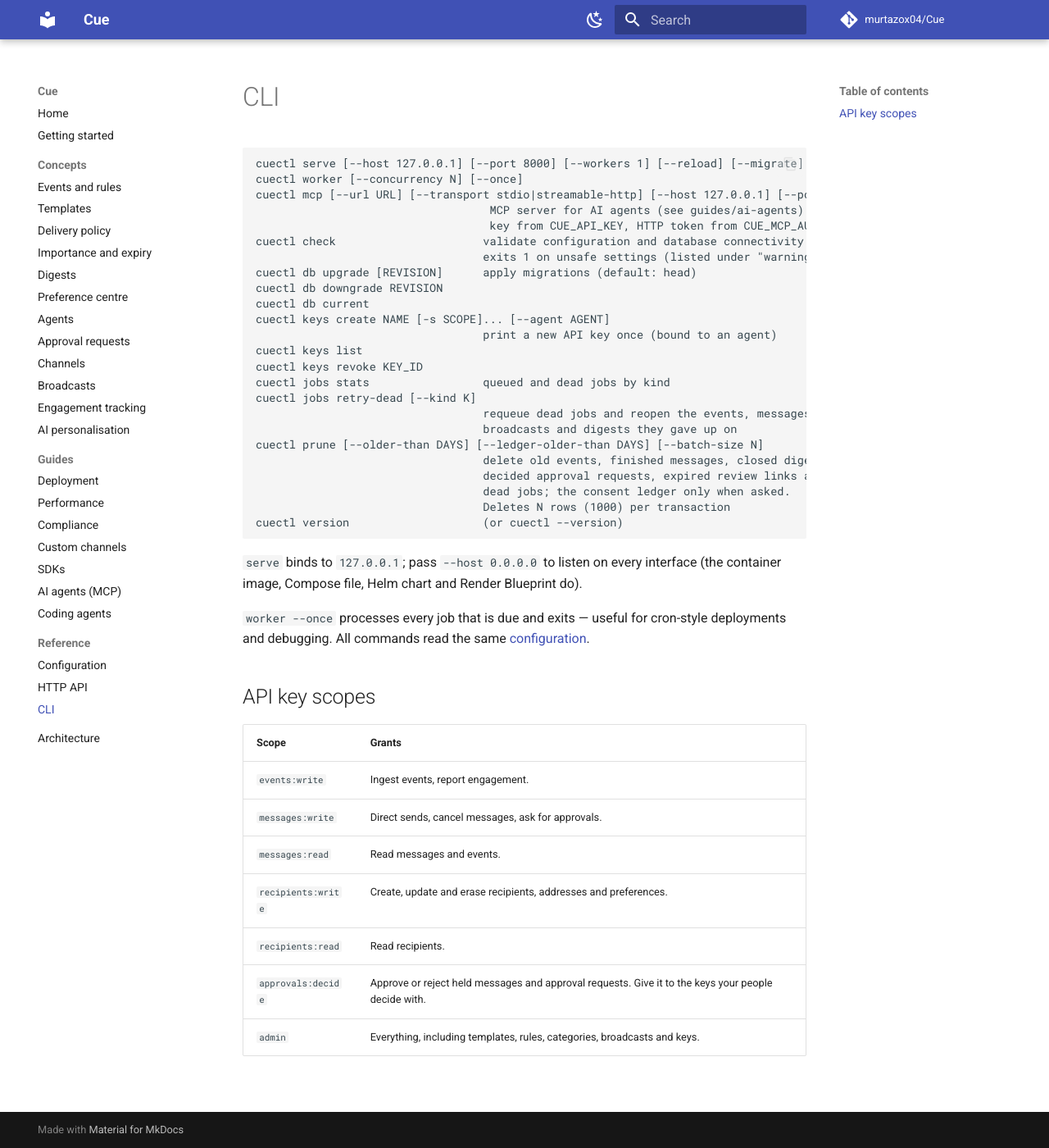
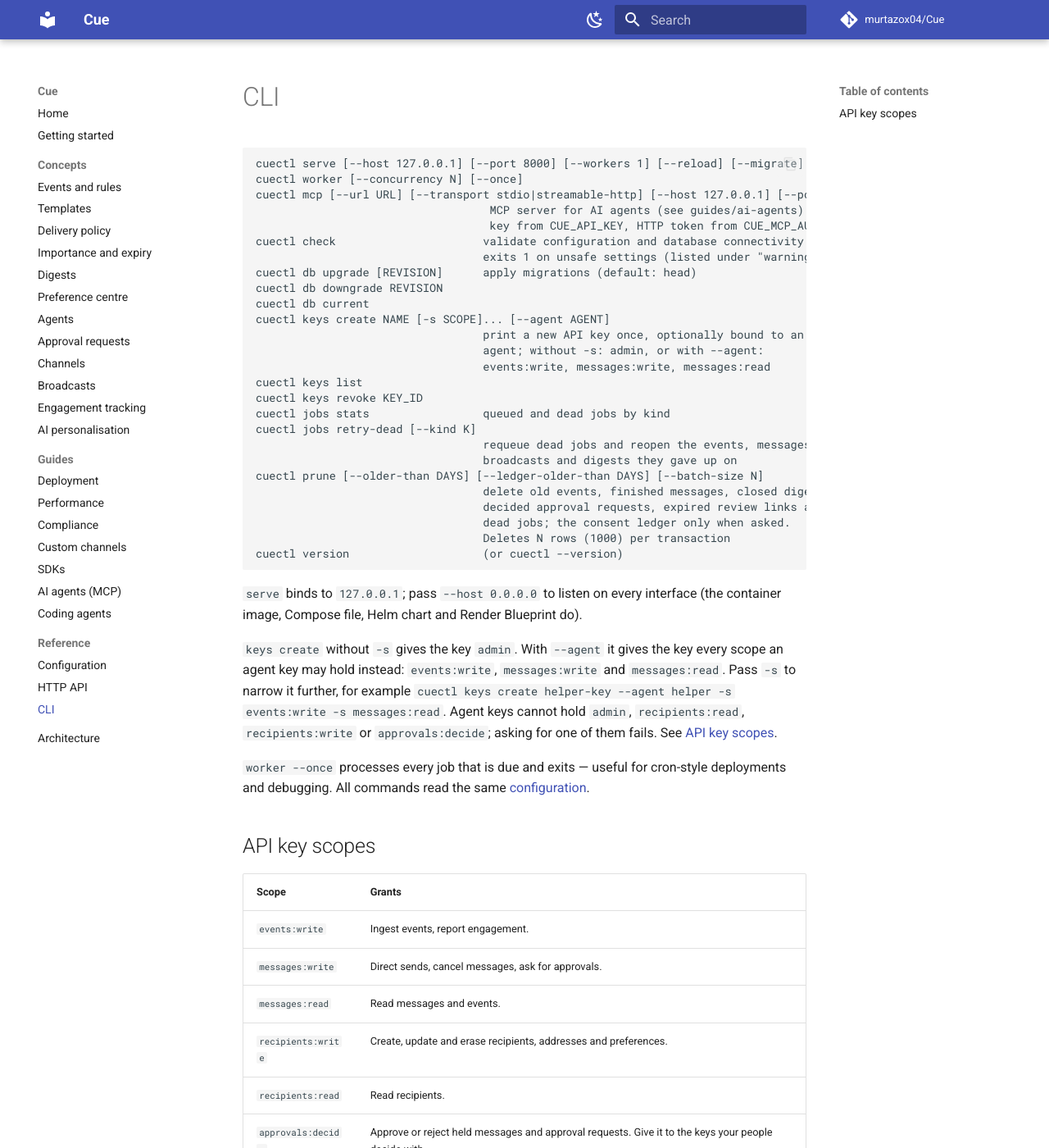
Before and after one commit to murtazox04/Cue, an MkDocs documentation site: the page built from docs/reference/cli.md, in a window 1280 px wide and 1400 px high. Shown: the whole window at 82% size. Built offline with MkDocs 1.6.1 and Material for MkDocs 9.7.7, drawn with Linux system fonts in a browser that asks for light colours; comment, search, counter and statistics services are not loaded.

Commit message:
Give agent keys the scopes an agent may hold when no scope is given
cuectl keys create NAME --agent X defaulted to admin, which agent keys cannot hold, so it always failed. With --agent and no -s the key now gets events:write, messages:write and messages:read.

```diff
--- a/docs/reference/cli.md
+++ b/docs/reference/cli.md
@@ -12,7 +12,9 @@ cuectl db upgrade [REVISION]      apply migrations (default: head)
 cuectl db downgrade REVISION
 cuectl db current
 cuectl keys create NAME [-s SCOPE]... [--agent AGENT]
-                                  print a new API key once (bound to an agent)
+                                  print a new API key once, optionally bound to an
+                                  agent; without -s: admin, or with --agent:
+                                  events:write, messages:write, messages:read
 cuectl keys list
 cuectl keys revoke KEY_ID
 cuectl jobs stats                 queued and dead jobs by kind
@@ -30,6 +32,13 @@ cuectl version                    (or cuectl --version)
 `serve` binds to `127.0.0.1`; pass `--host 0.0.0.0` to listen on every interface (the
 container image, Compose file, Helm chart and Render Blueprint do).
 
+`keys create` without `-s` gives the key `admin`. With `--agent` it gives the key every
+scope an agent key may hold instead: `events:write`, `messages:write` and
+`messages:read`. Pass `-s` to narrow it further, for example
+`cuectl keys create helper-key --agent helper -s events:write -s messages:read`. Agent
+keys cannot hold `admin`, `recipients:read`, `recipients:write` or `approvals:decide`;
+asking for one of them fails. See [API key scopes](#api-key-scopes).
+
 `worker --once` processes every job that is due and exits — useful for cron-style
 deployments and debugging. All commands read the same [configuration](configuration.md).
 
```
Also changed, not shown: CHANGELOG.md (+3 -0 lines), 2 other files.
